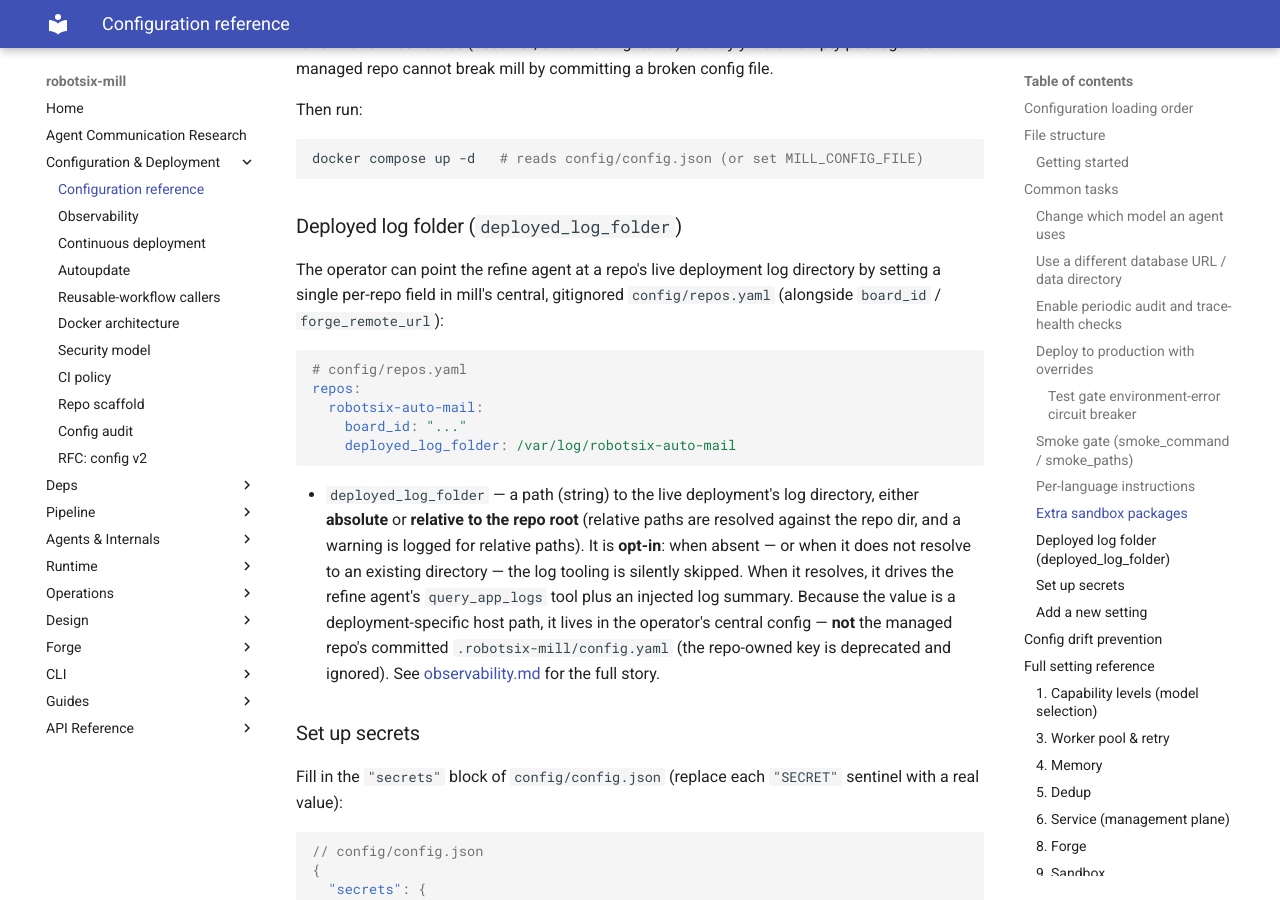
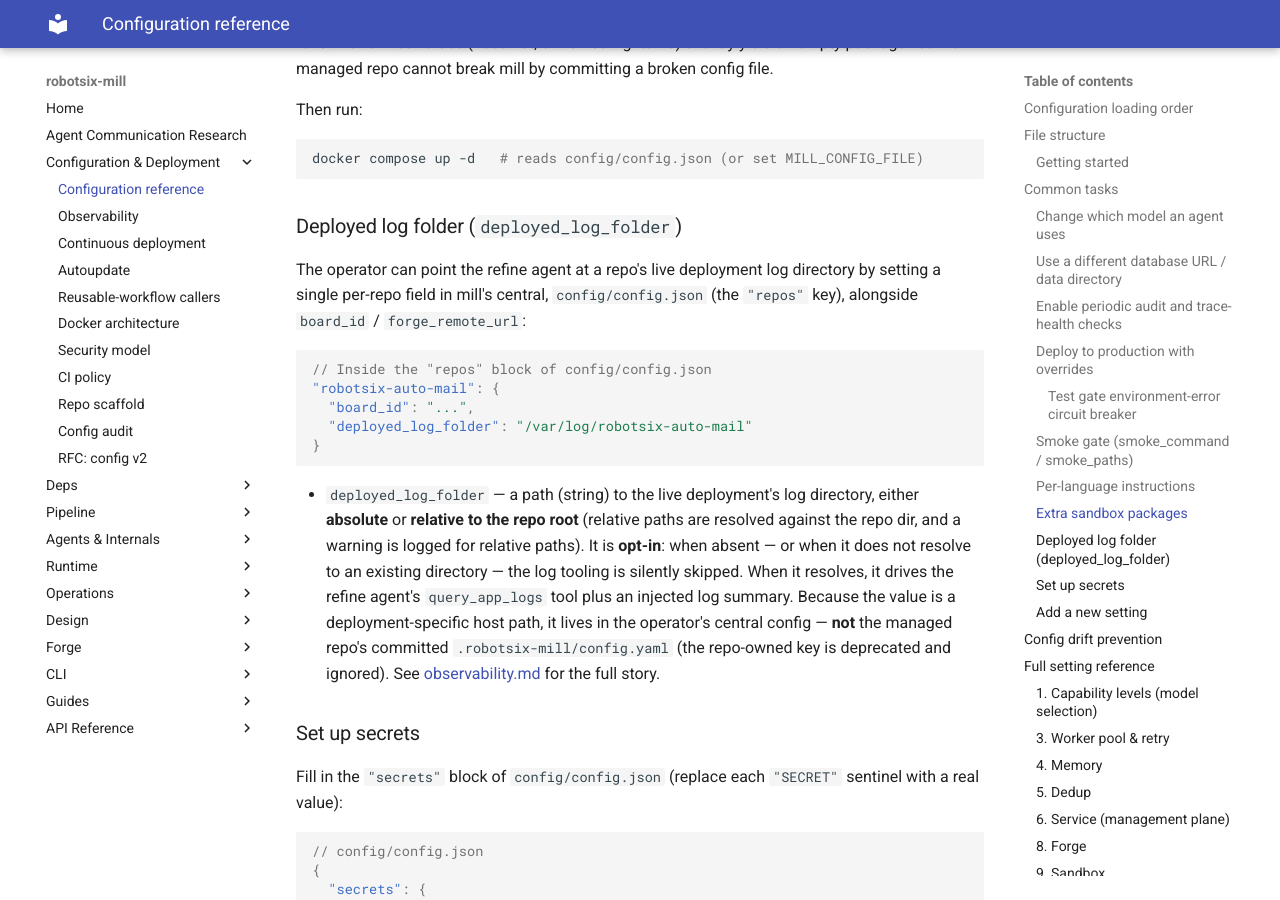
Before and after one commit to damien-robotsix/robotsix-mill, an MkDocs documentation site: the page built from docs/config/configuration.md, in a window 1280 px wide and 900 px high, scrolled down 5216 px. Built offline with MkDocs 1.6.1 and Material for MkDocs 9.7.7, drawn with Linux system fonts in a browser that asks for light colours.

Commit message:
mill: config drift: deployed_log_folder doc mentions config/repos.yaml instead of config/config.json repos: key (20260725T055835Z-config-drift-deployed-log-folder-doc-men-73d3) (#2561)
Co-authored-by: robotsix-mill <mill@robotsix.local>

````diff
--- a/docs/config/configuration.md
+++ b/docs/config/configuration.md
@@ -260,14 +260,15 @@ docker compose up -d   # reads config/config.json (or set MILL_CONFIG_FILE)
 
 The operator can point the refine agent at a repo's live deployment log
 directory by setting a single per-repo field in mill's central,
-gitignored `config/repos.yaml` (alongside `board_id` / `forge_remote_url`):
+`config/config.json` (the `"repos"` key), alongside `board_id` /
+`forge_remote_url`:
 
-```yaml
-# config/repos.yaml
-repos:
-  robotsix-auto-mail:
-    board_id: "..."
-    deployed_log_folder: /var/log/robotsix-auto-mail
+```json
+// Inside the "repos" block of config/config.json
+"robotsix-auto-mail": {
+  "board_id": "...",
+  "deployed_log_folder": "/var/log/robotsix-auto-mail"
+}
 ```
 
 - `deployed_log_folder` — a path (string) to the live deployment's log
````
Also changed, not shown: CHANGELOG.md (+3 -0 lines).
